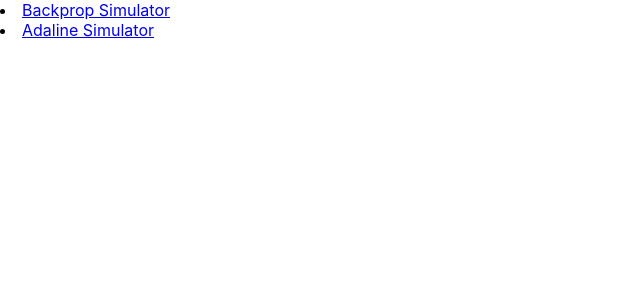
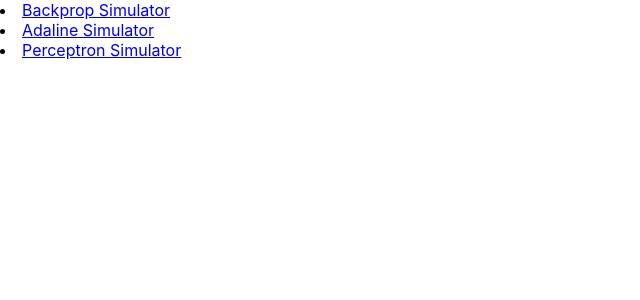
Before and after one commit to aneessh18/backprop-simulator, a React (Create React App) app: page / in a window 1280 px wide. Shown: the top 300 px of the page, without its empty margins (0-640 px from the left). Built offline with nearby package versions, Linux system fonts and the light colour scheme.

Commit message:
move props to their respective components

```diff
--- a/src/index.js
+++ b/src/index.js
@@ -4,6 +4,7 @@ import './index.css';
 import Backprop from './App';
 import reportWebVitals from './reportWebVitals';
 import Adaline from './Adaline'
+import Perceptron from './Perceptron';
 import {BrowserRouter as Router, Switch, Route, Link} from 'react-router-dom'
 function Main()
 {
@@ -17,13 +18,19 @@ function Main()
           <li>
             <Link to="/adaline">Adaline Simulator</Link>
           </li>
+          <li>
+            <Link to="/perceptron">Perceptron Simulator</Link>
+          </li>
         </nav>
         <Switch>
           <Route path="/backprop">
           <Backprop initialWeight={0.2} arch={[2,2,2,1]} epochs={1} learningRate={0.2} trainData = {[[0,0,1],[0,1,0],[1,0,0],[1,1,1]]} />
           </Route>
           <Route path="/adaline">
-          <Adaline initialWeight={0.2} epochs={1} learningRate={0.2} trainData = {[[0,0,0],[0,1,0],[1,0,0],[1,1,1]]}/>
+          <Adaline/>
+          </Route>
+          <Route path="/perceptron">
+          <Perceptron/>
           </Route>
         </Switch>
       </div>
```
